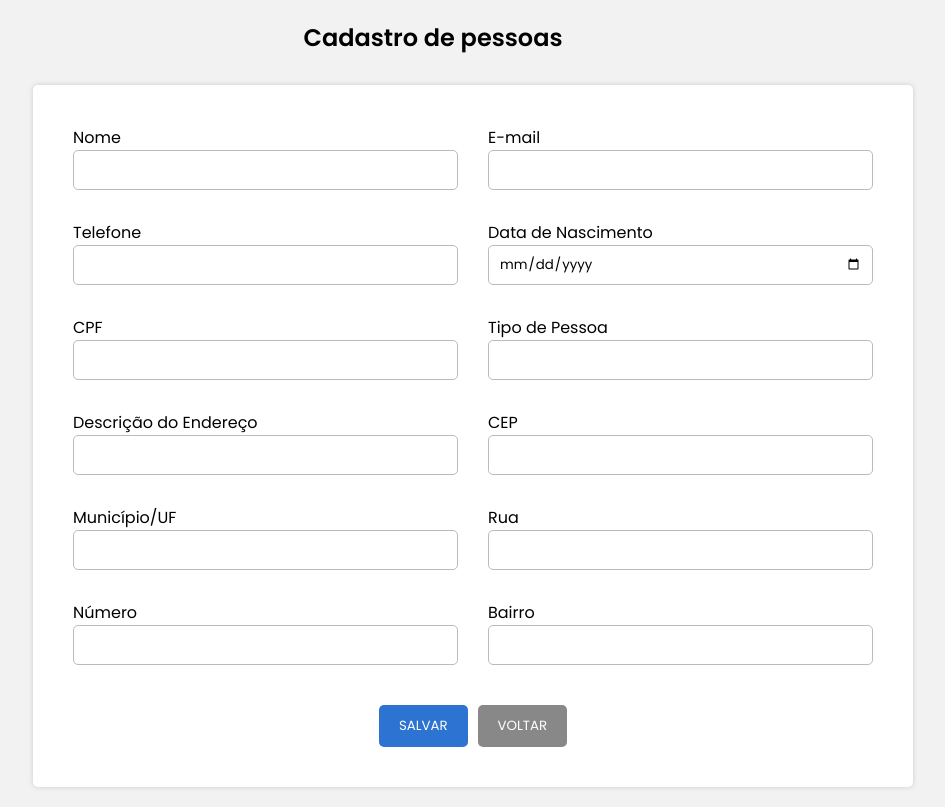
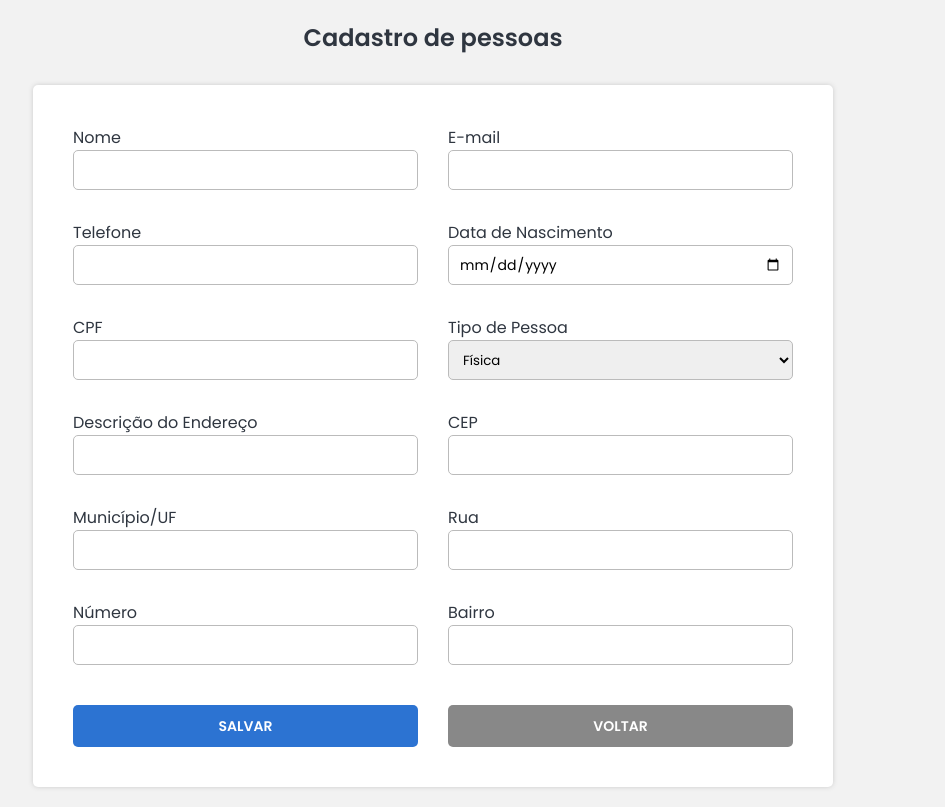
Before and after one commit to guilhermemorigi/MeuContato, a React (Create React App) app in the folder frontend/: page / in a window 1280 px wide. Both pictures are taken after a click on the button "Novo Usuário". Shown: the whole page, without its empty margins (207-1152 px from the left). Built offline with nearby package versions, Linux system fonts and the light colour scheme.

Commit message:
Estilização botões

```diff
--- a/frontend/src/App.js
+++ b/frontend/src/App.js
@@ -56,7 +56,7 @@ function App() {
           <>
             <input
               type="text"
-              placeholder="Filtrar por descrição"
+              placeholder="Filtrar por nome"
               value={filtro}
               onChange={e => setFiltro(e.target.value)}
               style={{ width: "100%", maxWidth: 400, marginBottom: 10 }}
--- a/frontend/src/components/Form.js
+++ b/frontend/src/components/Form.js
@@ -35,13 +35,16 @@ const Input = styled.input`
 const Label = styled.label``;
 
 const ButtonArea = styled.div`
+  /* ALTERAÇÃO 1: Mudar para grid */
+  display: grid;
+  grid-template-columns: repeat(auto-fit, minmax(300px, 1fr));
+  gap: 30px;
   grid-column: 1 / -1;
-  display: flex;
-  justify-content: center;
   margin-top: 10px;
 `;
 
 const Button = styled.button`
+  width: 100%;
   padding: 10px 20px;
   cursor: pointer;
   border-radius: 5px;
@@ -147,7 +150,20 @@ const Form = ({ getUsers, onEdit, setOnEdit, onBack }) => {
       </InputArea>
       <InputArea>
         <Label>Tipo de Pessoa</Label>
-        <Input name="tipo_pessoa" />
+        <select
+          name="tipo_pessoa"
+          style={{
+            width: "100%",
+            padding: "0 10px",
+            border: "1px solid #bbb",
+            borderRadius: "5px",
+            height: "40px",
+            boxSizing: "border-box",
+          }}
+        >
+          <option value="Física">Física</option>
+          <option value="Jurídica">Jurídica</option>
+        </select>
       </InputArea>
       <InputArea>
         <Label>Descrição do Endereço</Label>
@@ -175,14 +191,18 @@ const Form = ({ getUsers, onEdit, setOnEdit, onBack }) => {
       </InputArea>
 
       <ButtonArea>
+        <InputArea>
           <Button type="submit">SALVAR</Button>
+        </InputArea>
+        <InputArea>
           <Button
             type="button"
-          style={{ marginLeft: 10, backgroundColor: "#888" }}
+            style={{ backgroundColor: "#888" }}
             onClick={onBack}
           >
             VOLTAR
           </Button>
+        </InputArea>
       </ButtonArea>
     </FormContainer>
   );
--- a/frontend/src/styles/global.js
+++ b/frontend/src/styles/global.js
@@ -1,19 +1,55 @@
 import { createGlobalStyle } from "styled-components";
 
 const Global = createGlobalStyle`
-
+  /* ✅ Pode ajustar/resetar do jeito que quiser */
   * {
     margin: 0;
     padding: 0;
-    font-family: 'poppins', sans-serif;
+    box-sizing: border-box; /* recomendo manter */
+    font-family: 'Poppins', sans-serif; /* pode trocar a fonte */
   }
 
+  /* ⚠️ PODE mexer em cores, layout geral do body */
   body {
     width: 100vw;
     height: 100vh;
-    display: flex;
+    display: flex; /* deixa a página centralizada */
     justify-content: center;
-    background-color: #f2f2f2;
+    align-items: flex-start; /* se quiser centralizar tudo, use center */
+    background-color: #f2f2f2; /* cor de fundo global */
+    color: #2f3640; /* cor padrão do texto */
+  }
+
+  /* ✅ exemplo extra — estilizar botões globais */
+  button {
+    background-color: #0097e6;
+    color: white;
+    border: none;
+    padding: 12px 18px;
+    border-radius: 6px;
+    cursor: pointer;
+    font-size: 14px;
+    font-weight: bold;
+    transition: background 0.3s;
+
+    &:hover {
+      background-color: #40739e;
+    }
+  }
+
+  /* ✅ exemplo extra — estilizar inputs globais */
+  input {
+    padding: 10px;
+    border: 1px solid #dcdde1;
+    border-radius: 6px;
+    font-size: 14px;
+    transition: all 0.2s;
+
+    &:focus {
+      border-color: #0097e6;
+      outline: none;
+      box-shadow: 0 0 4px rgba(0, 151, 230, 0.4);
+    }
   }
 `;
 
```
Also changed, not shown: 2 other files (tests, documents, lock files or other folders). Lines whose indentation alone changed are shown as unchanged.
